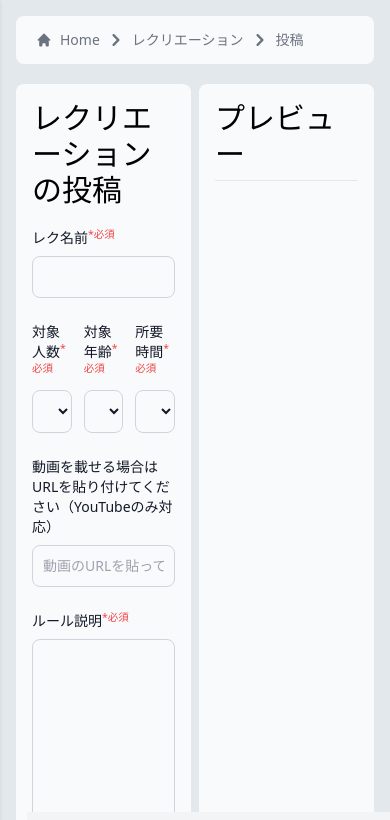
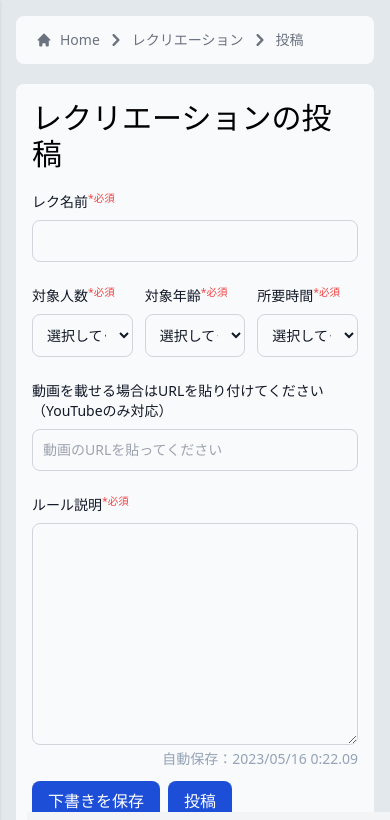
Before and after one commit to chihiros/topicpost-web, a React (Create React App) app: page /recreation/register in a window 390 px wide. Shown: the top 820 px of the page. Built offline with nearby package versions, Linux system fonts and the light colour scheme; no server answers; what tailwindcss-inner-border would draw is missing.

Commit message:
fix: レスポンシブデザインの修正

```diff
--- a/src/apps/components/templates/RecreationRegistTemplate.tsx
+++ b/src/apps/components/templates/RecreationRegistTemplate.tsx
@@ -50,7 +50,7 @@ export const RecreationRegistTemplate: React.FC = () => {
   };
 
   return (
-    <div className="grid grid-cols-2 gap-2">
+    <div className="grid grid-cols-1 gap-2 md:grid-cols-2">
       <div className="p-4 bg-gray-50 rounded-lg">
         <div className="flex mb-5 text-3xl">レクリエーションの投稿</div>
         <form onSubmit={handleSubmit}>
```
